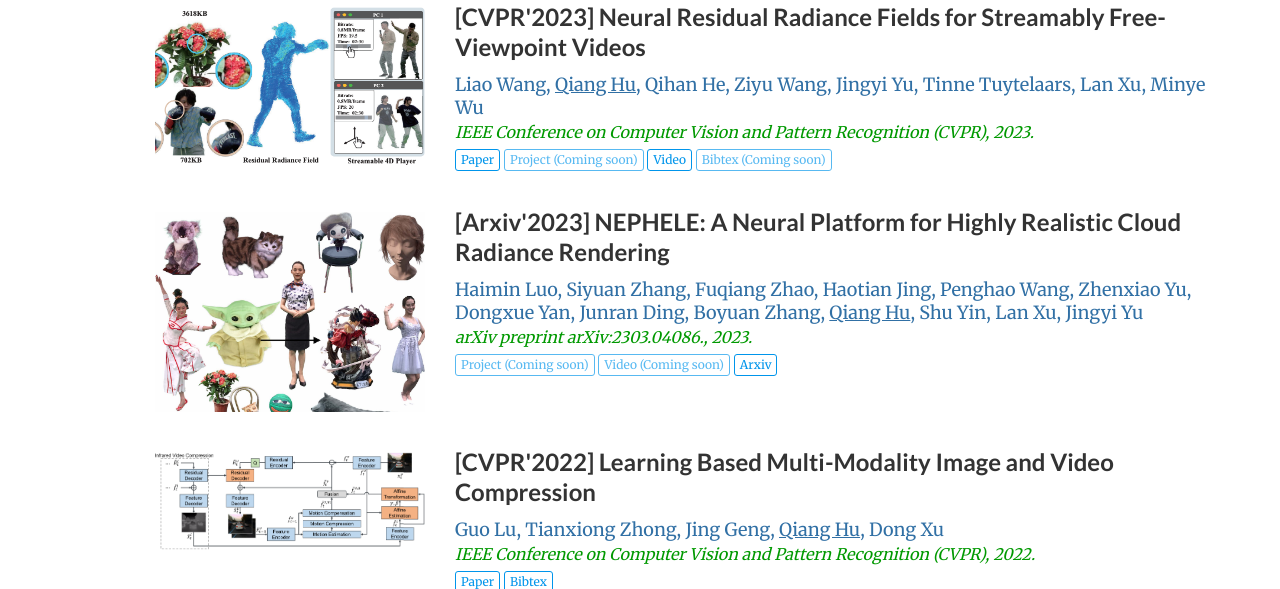
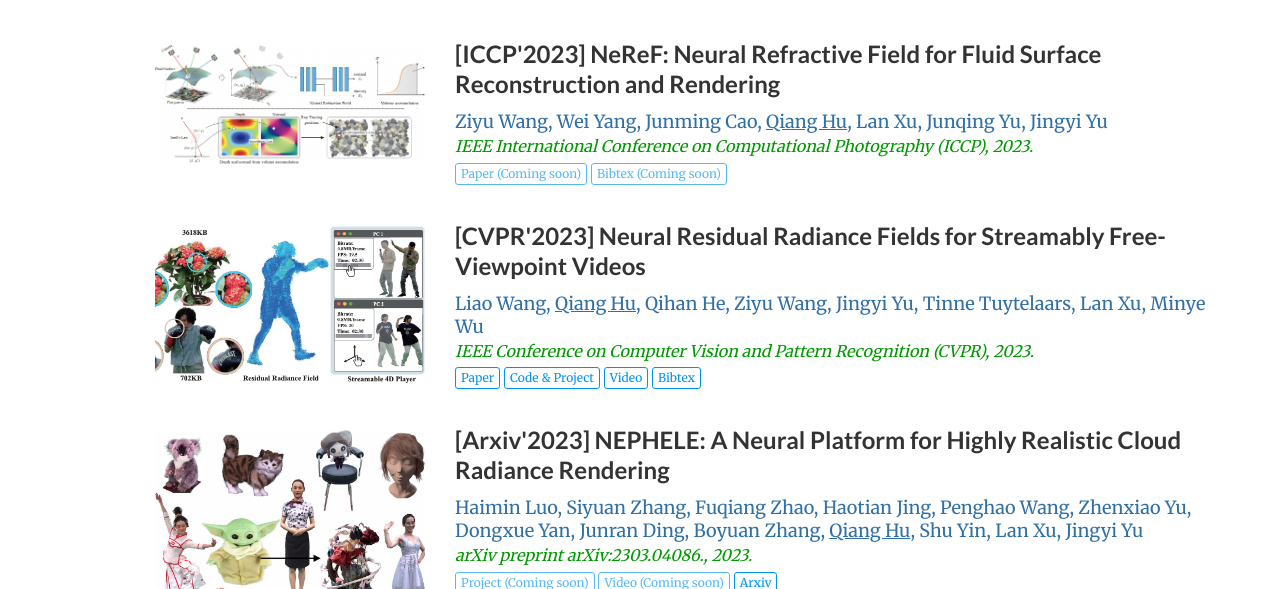
Before and after one commit to qianghu-huber/qianghuhomepage, a plain HTML site: page index.html in a window 1280 px wide. Shown: the part 783-1372 px from the top of the page. Drawn offline with nearby package versions, Linux system fonts and the light colour scheme; a web font is replaced by a local one.

Commit message:
update1.2

```diff
--- a/index.html
+++ b/index.html
@@ -164,7 +164,9 @@
 
                 <div class="col-xs-12 col-md-8">
 
-
+                    <ul>
+                        <li>06/2023, One paper is accepted to ICCP 2023</li>
+                    </ul>
 
                     <ul>
                         <li>03/2023, One paper is accepted to CVPR 2023</li>
@@ -204,6 +206,33 @@
                     <h1>Recent Publications</h1>
                 </div>
 
+                <div class="pub-list-item" itemscope itemtype="http://schema.org/CreativeWork">
+                    <div class="row">
+                        <div class="col-md-1">
+                        </div>
+                      <div class="col-md-3" style="margin-top: 25px;">
+                        <img src="img/ICCP-23.png" width="100%" playsinline=""
+                        autoplay="autoplay" loop="loop" preload="" muted="" alt="Popup Image" class="img-fluid">
+                      </div>
+                      <div class="col-md-8">
+                            <h3 class="article-title" itemprop="name">
+                                [ICCP&#39;2023] NeReF: Neural Refractive Field for Fluid Surface Reconstruction and Rendering
+                            </h3>
+                            <div class="pub-abstract" itemprop="text">
+                            </div>
+                            <div class="pub-authors" itemprop="author">
+                                Ziyu Wang, Wei Yang, Junming Cao, <u>Qiang Hu</u>, Lan Xu, Junqing Yu, Jingyi Yu
+                            </div>
+                            <div class="pub-publication">
+                                <em>IEEE International Conference on Computational Photography (ICCP), 2023.</em>
+                                <br />
+                             <a class="btn btn-primary btn-outline btn-xs disabled" >Paper (Coming soon)</a>
+                               <a class="btn btn-primary btn-outline btn-xs disabled"  >Bibtex (Coming soon)</a> </a>
+                            </div>
+                        </div>
+                    </div>
+                </div>
+
                     <div class="pub-list-item" itemscope itemtype="http://schema.org/CreativeWork">
                         <div class="row">
                             <div class="col-md-1">
@@ -225,9 +254,9 @@
                                     <em>IEEE Conference on Computer Vision and Pattern Recognition (CVPR), 2023.</em>
                                     <br />
                                  <a class="btn btn-primary btn-outline btn-xs" href="paper/ncrf.pdf" >Paper</a>
-                                    <a class="btn btn-primary btn-outline btn-xs disabled" >Project (Coming soon)</a>
+                                    <a class="btn btn-primary btn-outline btn-xs" href=https://aoliao12138.github.io/ReRF/" >Code & Project </a>
                                    <a class="btn btn-primary btn-outline btn-xs" href="https://qianghu-huber.github.io/qianghuhomepage/video/cvpr23.mp4">Video </a>
-                                   <a class="btn btn-primary btn-outline btn-xs disabled" >Bibtex (Coming soon) </a>
+                                   <a class="btn btn-primary btn-outline btn-xs" href="https://qianghu-huber.github.io/qianghuhomepage/bibtex/mm2020_suo.txt" >Bibtex  </a>
                                 </div>
                             </div>
                         </div>
```
Also changed, not shown: bibtex/cvpr2023.txt (added), img/ICCP-23.png (added), 1 other file.
